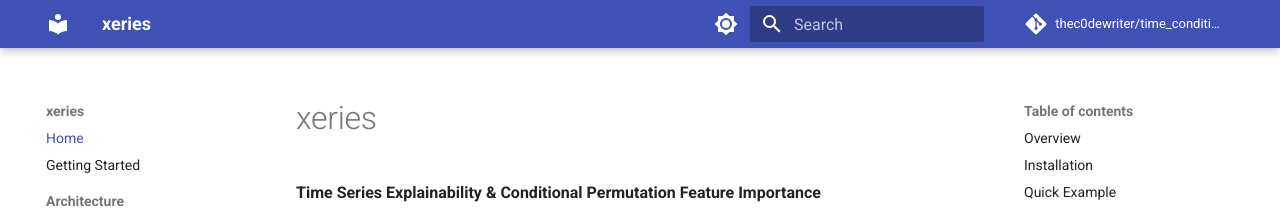
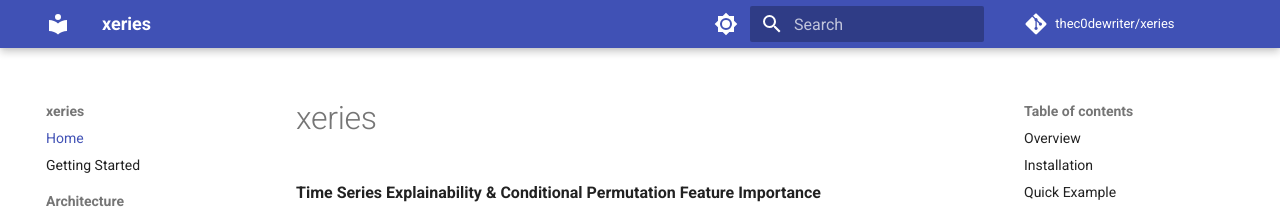
Before and after one commit to thec0dewriter/xeries, an MkDocs documentation site: the page built from docs/index.md, in a window 1280 px wide. Shown: the top 209 px of the page. Built offline with MkDocs 1.6.1 and Material for MkDocs 9.7.7, drawn with Linux system fonts in a browser that asks for light colours; comment, search, counter and statistics services are not loaded.

Commit message:
fix: update repository URLs in mkdocs.yml to reflect project name change

```diff
--- a/mkdocs.yml
+++ b/mkdocs.yml
@@ -1,8 +1,8 @@
 site_name: xeries
 site_description: Conditional Feature Importance for Multi-Time Series Forecasting
 site_url: https://thec0dewriter.github.io/xeries
-repo_url: https://github.com/thec0dewriter/time_conditional_pfi
-repo_name: thec0dewriter/time_conditional_pfi
+repo_url: https://github.com/thec0dewriter/xeries
+repo_name: thec0dewriter/xeries
 
 theme:
   name: material
@@ -82,4 +82,4 @@ nav:
 extra:
   social:
     - icon: fontawesome/brands/github
-      link: https://github.com/thec0dewriter/time_conditional_pfi
+      link: https://github.com/thec0dewriter/xeries
```
Also changed, not shown: RELEASING.md (+1 -1 lines).
